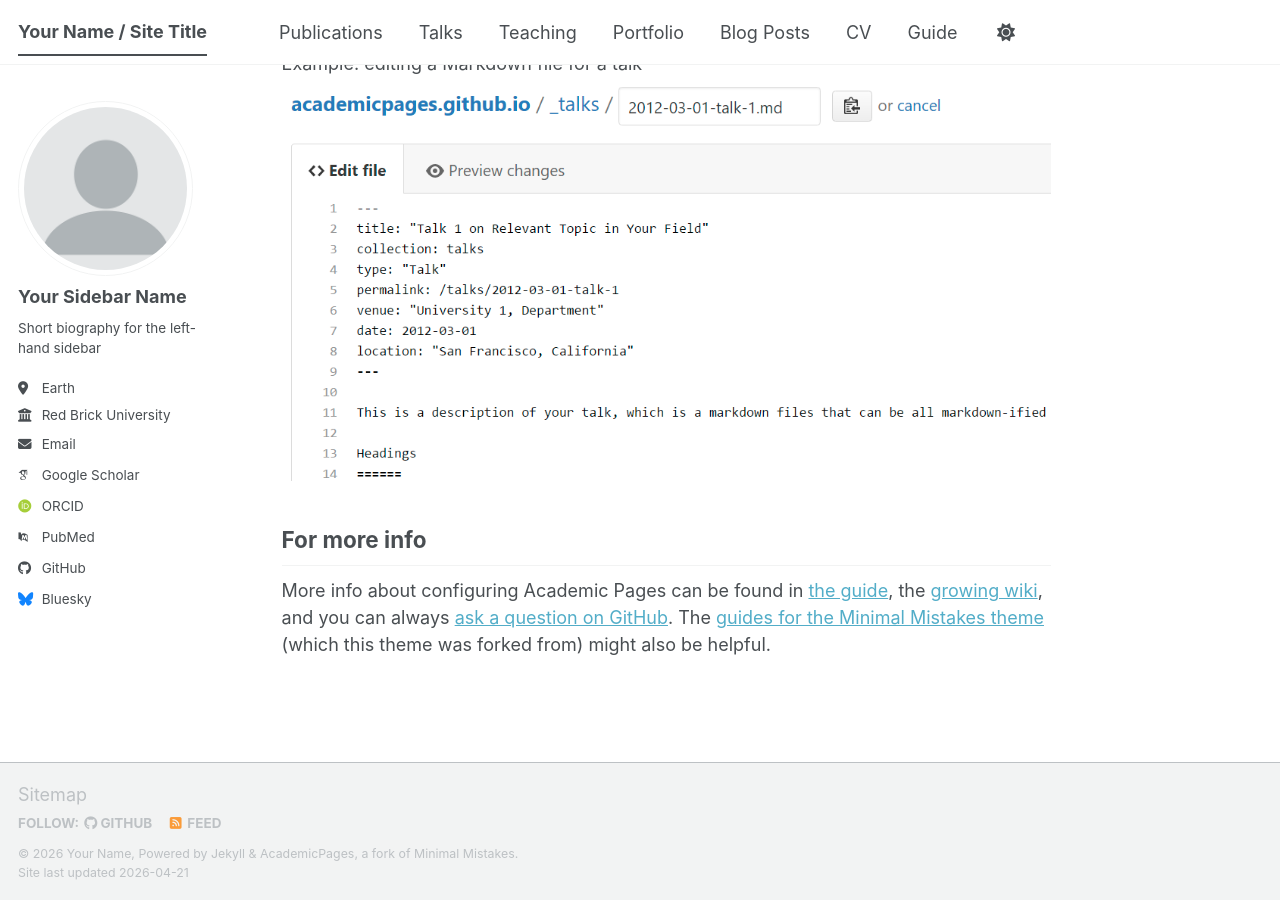
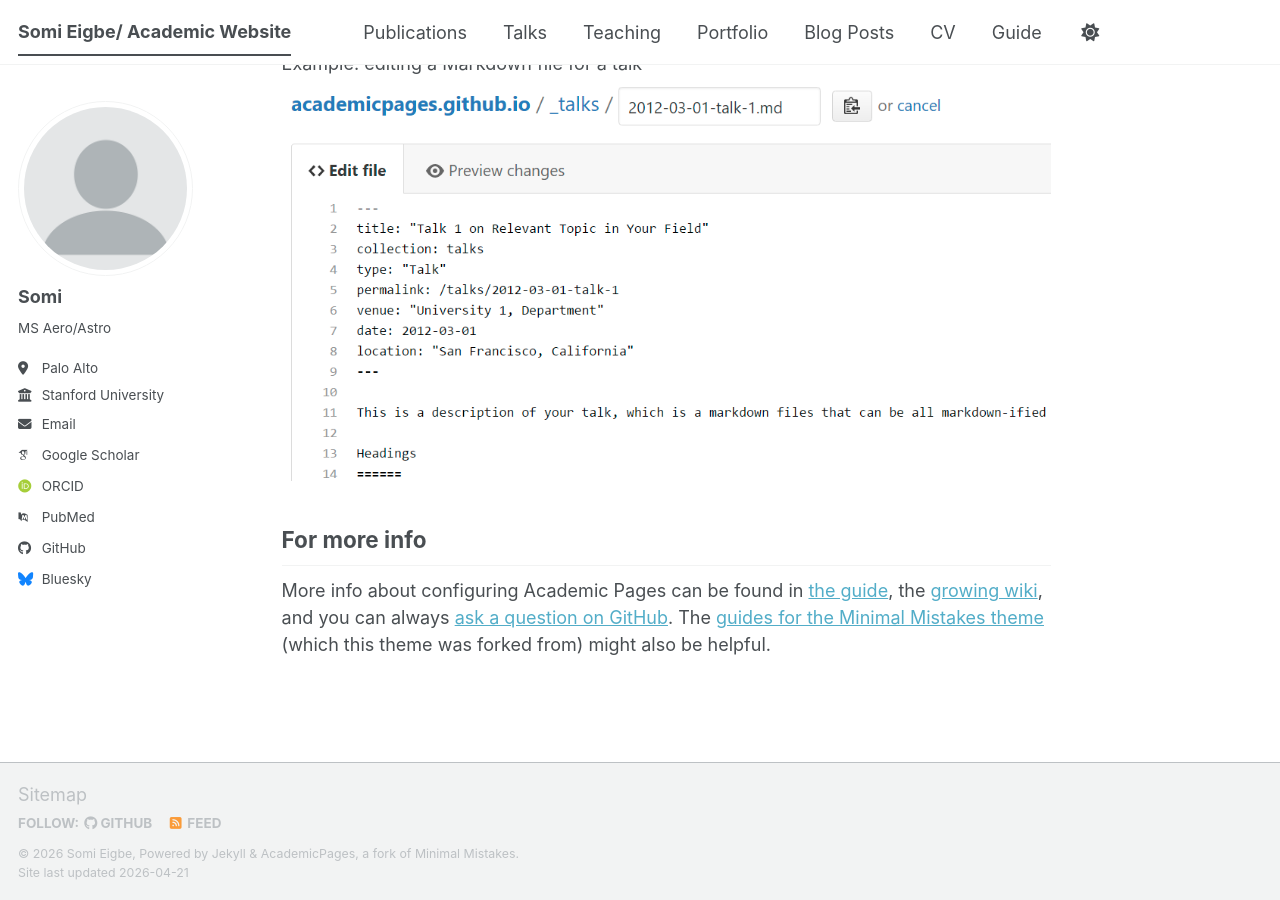
Before and after one commit to somi2312/somi2312.github.io, a Jekyll site: the page built from _pages/about.md, in a window 1280 px wide and 900 px high, scrolled down 2720 px. Built offline with Jekyll 4.4.1, drawn with Linux system fonts in a browser that asks for light colours; some web fonts are replaced; a script bundle is joined from its source files by our own code; library files that are not in the unit come from our copies.

Commit message:
Update _config.yml

```diff
--- a/_config.yml
+++ b/_config.yml
@@ -9,14 +9,14 @@
 # Basic Site Settings
 locale                   : "en-US"
 site_theme               : "default" # The available themes options are "default", "air", "sunrise", "mint", "dirt" and "contrast"
-title                    : "Your Name / Site Title"
+title                    : "Somi Eigbe/ Academic Website"
 title_separator          : "-"
-name                     : &name "Your Name"
-description              : &description "Your Name's academic portfolio"   # Update this with a general description of your site, this is the default if not overridden by a page
-url                      : https://academicpages.github.io # The base hostname & protocol for your site e.g. "https://[your GitHub username].github.io",
+name                     : &name "Somi Eigbe"
+description              : &description "Somi's academic portfolio"   # Update this with a general description of your site, this is the default if not overridden by a page
+url                      : https://somi2312.github.io # The base hostname & protocol for your site e.g. "https://[your GitHub username].github.io",
                                                            # or if you already have some other page hosted on Github then use "https://[your GitHub username].github.io/[Your Repo Name]"
 baseurl                  : "" # the subpath of your site, e.g. "/blog"
-repository               : "academicpages/academicpages.github.io"
+repository               : "somi2312/somi2312.github.io"
 
 # Site Author - The following control what appear as part of the author content on the side bar.
 #               If a field is blank the icon and link will not appear, otherwise it will be shown.
@@ -24,13 +24,13 @@
 author:
   # Biographic information
   avatar           : "profile.png"
-  name             : "Your Sidebar Name"
+  name             : "Somi"
   pronouns         : # example: "she/her"
-  bio              : "Short biography for the left-hand sidebar"
-  location         : "Earth"
-  employer         : "Red Brick University"
+  bio              : "MS Aero/Astro"
+  location         : "Palo Alto"
+  employer         : "Stanford University"
   uri              : # URL
-  email            : "none@example.org"
+  email            : "somi246@yahoo.com"
 
   # Academic websites
   academia         : # URL
```
